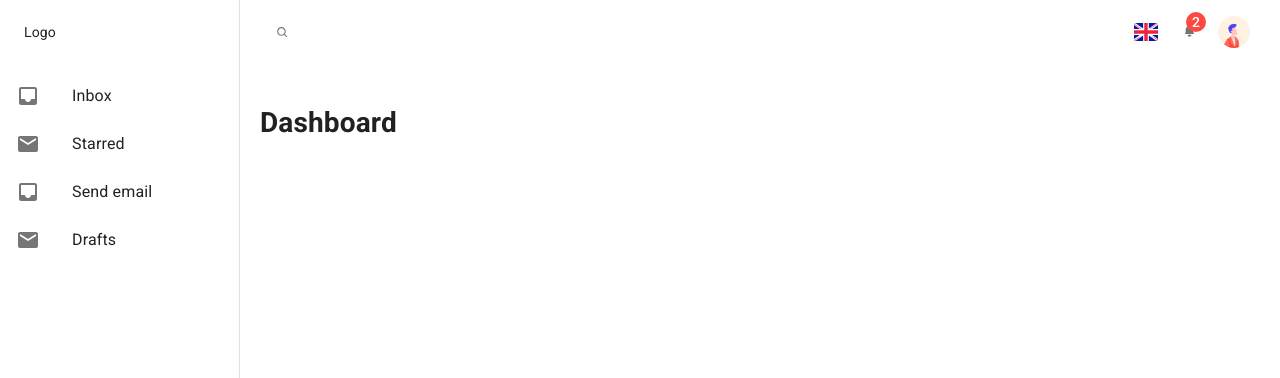
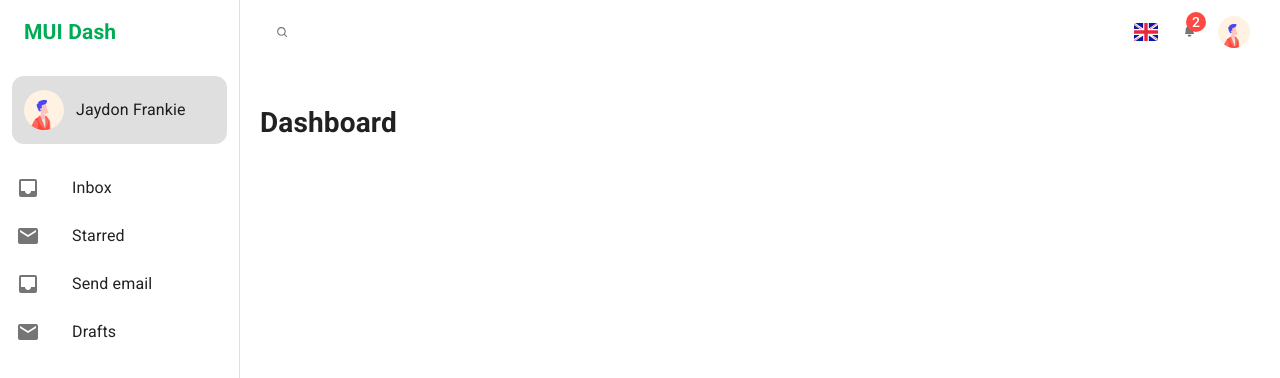
Before and after one commit to super-austin/MUISample, a React (Create React App) app: page /dashboard in a window 1280 px wide. Shown: the top 378 px of the page. Built offline with nearby package versions, Linux system fonts and the light colour scheme.

Commit message:
drawer: added logo, user card

```diff
--- a/src/layout/SideDrawer.js
+++ b/src/layout/SideDrawer.js
@@ -1,3 +1,4 @@
+import { Link } from "react-router-dom";
 import {
   Hidden,
   styled,
@@ -7,9 +8,14 @@ import {
   ListItem,
   ListItemIcon,
   ListItemText,
+  Typography,
+  Avatar,
 } from "@material-ui/core";
 
+// icons & images
+import userAvatar from "../images/avatar_default.jpg";
 import { Inbox, Mail } from "@material-ui/icons";
+
 import { drawerWidth } from "./Layout";
 
 const NavDrawerStyle = styled("nav")(({ theme }) => ({
@@ -19,11 +25,45 @@ const NavDrawerStyle = styled("nav")(({ theme }) => ({
   },
 }));
 
+const LogoStyle = styled(Typography)(({ theme }) => ({
+  color: theme.palette.green.darker,
+  margin: 0,
+}));
+
+const UserCardStyle = styled(Link)(({ theme }) => ({
+  display: "flex",
+  alignItems: "center",
+  color: "inherit",
+  backgroundColor: theme.palette.gray.light,
+  margin: "12px",
+  padding: "14px 12px",
+  borderRadius: theme.spacing(1.5),
+  textDecoration: "none",
+  "& .MuiTypography-root": {
+    marginLeft: theme.spacing(1.5),
+  },
+}));
+
 const SideDrawer = (props) => {
   const drawerContent = (
-    <div>
-      <Toolbar>Logo</Toolbar>
+    <>
+      {/* Logo */}
+      <Toolbar>
+        <LogoStyle variant='h6' component='h2'>
+          MUI Dash
+        </LogoStyle>
+      </Toolbar>
 
+      {/* User Card */}
+      <UserCardStyle to='/' onClick={props.onClose}>
+        <Avatar src={userAvatar} alt='User Image' />
+
+        <Typography variant='subtitle1' component='h3'>
+          Jaydon Frankie
+        </Typography>
+      </UserCardStyle>
+
+      {/* List of links */}
       <List>
         {["Inbox", "Starred", "Send email", "Drafts"].map((text, index) => (
           <ListItem button key={text} onClick={props.onClose}>
@@ -34,7 +74,9 @@ const SideDrawer = (props) => {
           </ListItem>
         ))}
       </List>
-    </div>
+
+      {/* get more card */}
+    </>
   );
 
   return (
```
